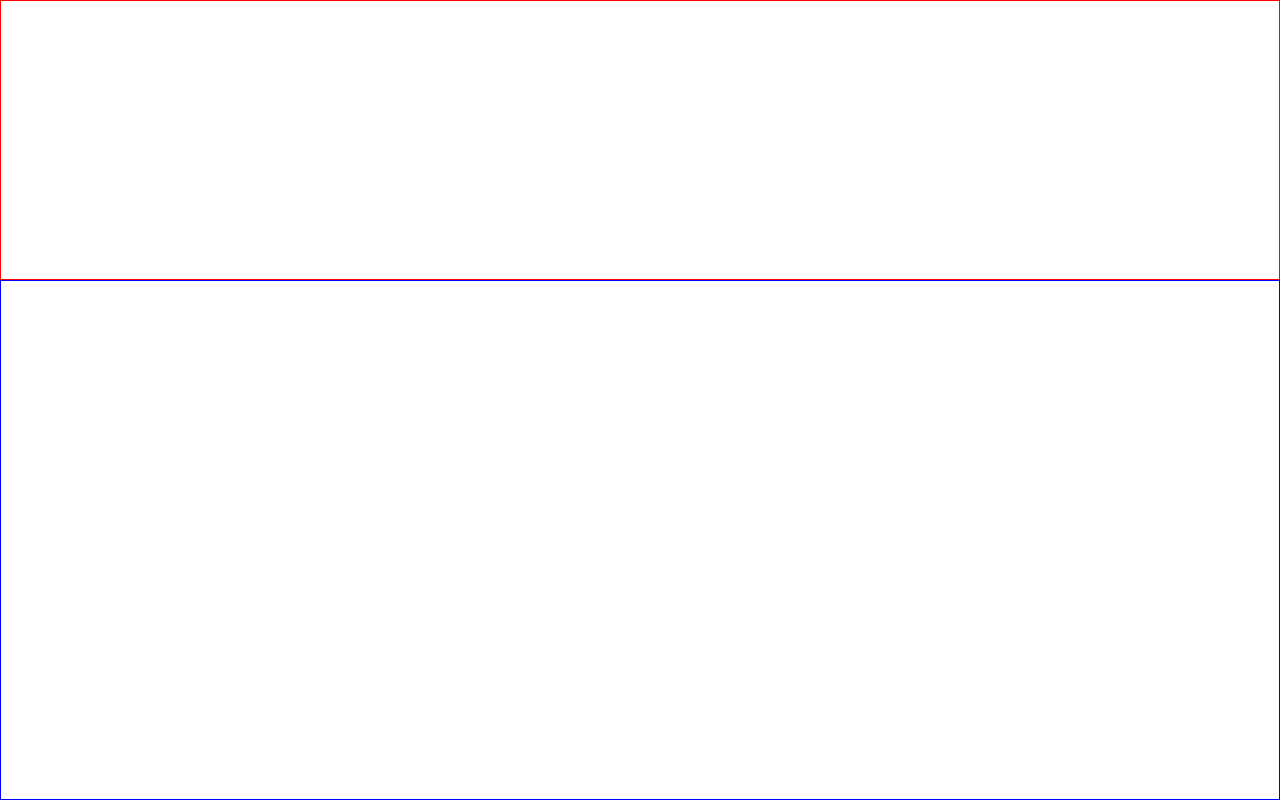
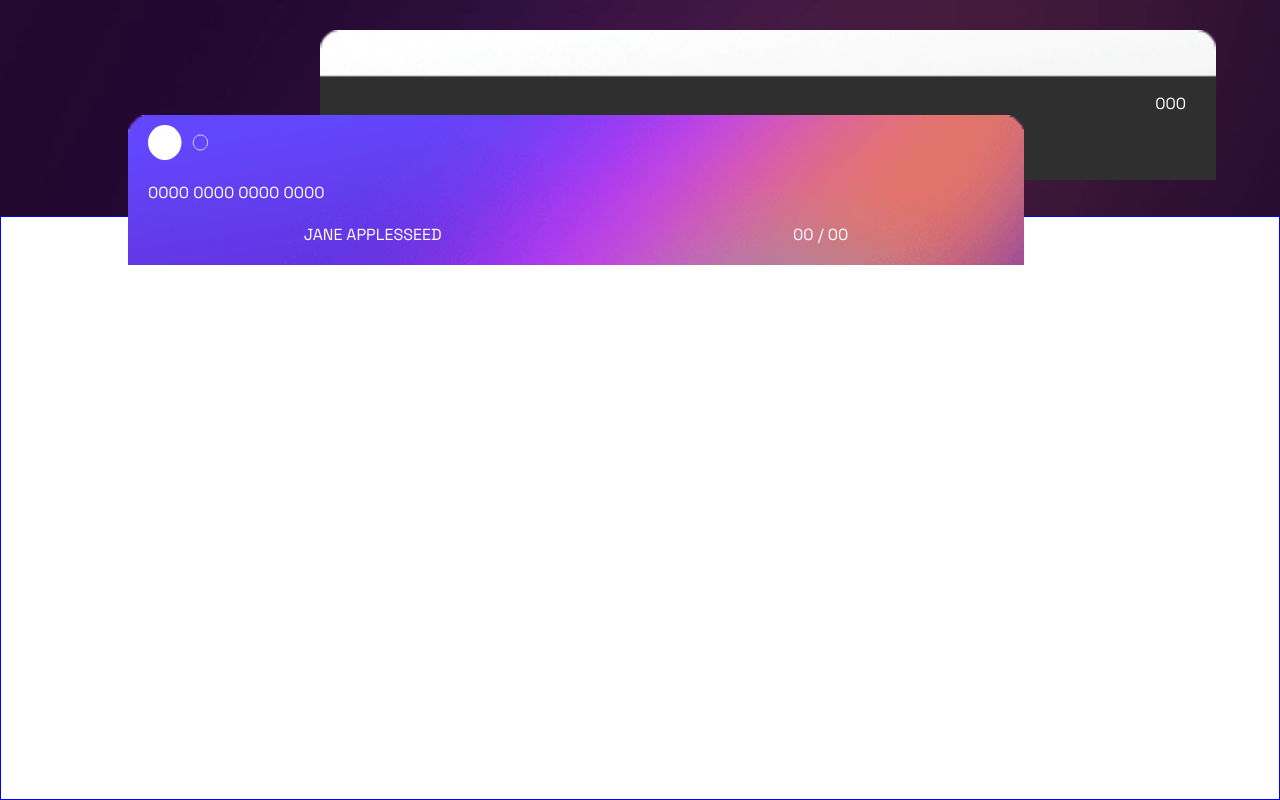
Before and after one commit to devRony1710/Interactive-card-details, a website: page index.html in a window 1280 px wide. Drawn offline with Linux system fonts and the light colour scheme.

Commit message:
credit cards section is ready

```diff
--- a/index.html
+++ b/index.html
@@ -17,12 +17,22 @@
 	<main class="main-container">
 
 		<section class="cards-container">
-			<div class="backcard-container">
-
+			<div class="backcard-container card-size">
+				<span>000</span>
 			</div>
 
-			<div class="frontcard-container">
+			<div class="frontcard-container card-size">
+				<img src="/assets/icons/card-logo.svg" alt="credit card logo">
+				<span>0000 0000 0000 0000</span>
 
+				<div class="below-frontcard-info">
+					<span>JANE APPLESSEED</span>
+					<p>
+						<span>00</span>
+						/
+						<span>00</span>
+					</p>
+				</div>
 			</div>
 		</section>
 
--- a/src/styles/styles.css
+++ b/src/styles/styles.css
@@ -21,12 +21,65 @@
 	max-width: 1440px;
 	height: 100vh;
 	display: grid;
-	grid-template-rows: 35% 1fr;
+	grid-template-rows: 27% 1fr;
 }
 
 .cards-container {
-	height: 100%;
-	border: 1px solid red;
+	width: 100vw;
+	background-image: url(/assets/images/bg-main-mobile.png);
+	background-repeat: no-repeat;
+	background-size: cover;
+}
+
+.card-size {
+	width: 70%;
+	height: 150px;
+}
+
+.backcard-container {
+	background-image: url(/assets/images/bg-card-back.png);
+	background-repeat: no-repeat ;
+	background-size: cover;
+	position: relative;
+	top: 30px;
+	left: 25%;
+}
+
+.backcard-container > span {
+	position: absolute;
+	top: calc(45% - 5px);
+	right: 30px;
+	color: var(--white);
+}
+
+.frontcard-container {
+	background-image: url(/assets/images/bg-card-front.png);
+	background-repeat: no-repeat ;
+	background-size: cover;
+	position: relative;
+	top: -35px;
+	left: 10%;
+	display: flex;
+	flex-direction: column;
+	justify-content: space-between;
+	color: var(--white);
+}
+
+.frontcard-container img {
+	margin: 10px 0 0 20px;
+	height: 35px;
+	width: 60px;
+}
+
+.frontcard-container > span {
+	margin-left: 20px;
+}
+
+.below-frontcard-info {
+	display: flex;
+	width: 100%;
+	justify-content: space-around;
+	margin-bottom: 20px;
 }
 
 .form-container {
```
Also changed, not shown: assets/icons/card-logo.svg (added), assets/icons/favicon-32x32.png (added), assets/icons/icon-complete.svg (added), assets/images/bg-card-back.png (added), assets/images/bg-card-front.png (added), assets/images/bg-main-desktop.png (added), assets/images/bg-main-mobile.png (added).
